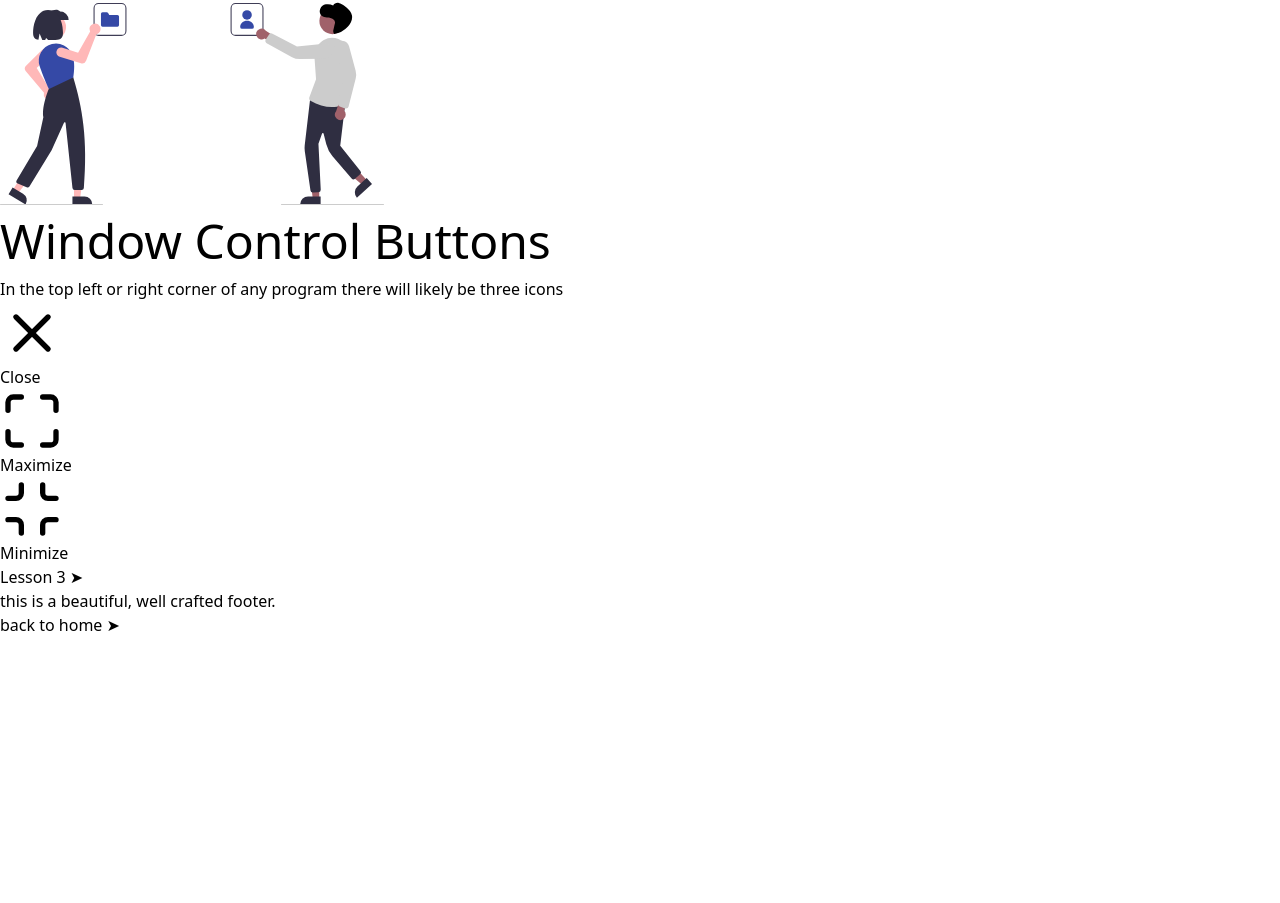
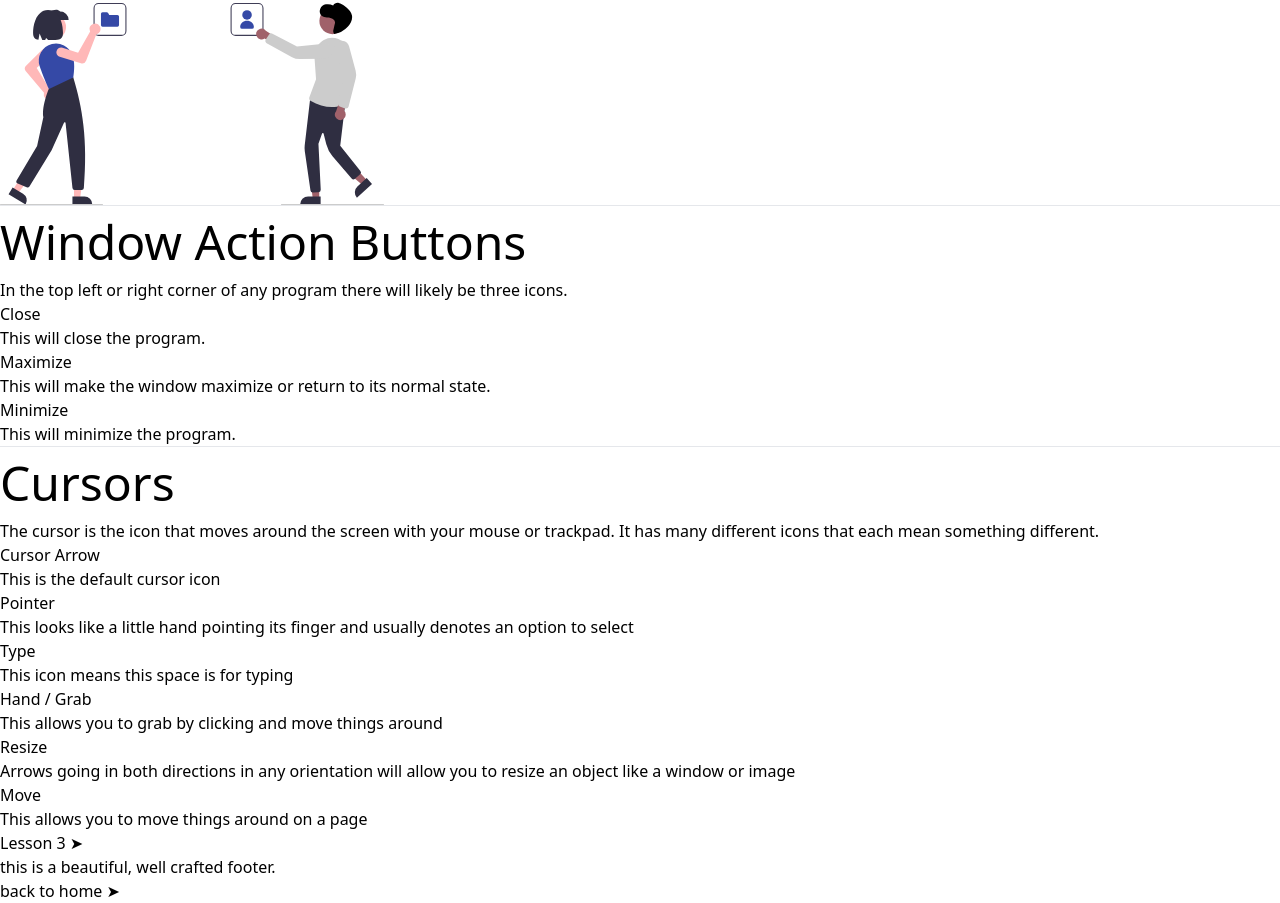
Before and after one commit to j-cleme/capstone_teaching-tech-lit, a SvelteKit app: page /icons in a window 1280 px wide. Shown: the part 751-1654 px from the top of the page. Before the commit the page ends 1388 px from the top, so only its background shows below. Built offline with nearby package versions, Linux system fonts and the light colour scheme.

Commit message:
Update +page.svelte

```diff
--- a/src/routes/icons/+page.svelte
+++ b/src/routes/icons/+page.svelte
@@ -18,7 +18,7 @@
 </svelte:head>
 
 <main>
-	<section class="flex flex-wrap justify-center items-center gap-x-10 p-8 border-2 rounded-lg w-fit
+	<section class="flex flex-wrap justify-center items-center gap-x-10 p-8 w-fit
 	m-auto" role="banner">
 		<section class="rounded p-8">
 			<h1 class="text-6xl text-slate-800 font-semibold">
@@ -33,26 +33,87 @@
 			<img src="assets/icons/icons.svg" alt="Icon Hero Image">
 		</aside>
 	</section>
+	<hr>
+	<section class=" flex flex-row p-8 m-auto">
+		<section class="lg:max-w-[45ch] p-4 mr-8 pr-8">
+			<h1 class=" text-3xl text-slate-800 font-semibold ">
+				Window <span class="text-[#ec598b]">Action</span> Buttons
+			</h1>
+			<p class=" pt-2 text-base text-slate-600 mb-3.5 ">
+				In the top left or right corner of any program there will likely be three icons.
+			</p>
+		</section>
+		<section role="contentinfo" class="flex flex-wrap justify-center items-center ">
+			<div class=" p-4 flex flex-col h-full border-r">
+				<!-- <X size={70} enable-background={false}/> -->
+				<h3 class=" text-xl text-slate-800">Close</h3>
+				<p class="text-slate-600">
+					This will <span class="text-[#ec598b]">close</span> the program.
+				</p>
+			</div>
+			<div class=" p-4 flex flex-col border-r h-full">
+				<h3 class=" text-xl text-slate-800">Maximize</h3>
+				<p class="text-slate-600 lg:max-w-[28ch]">
+					This will make the window <span class="text-[#ec598b]">maximize</span> or return to its normal state.
+				</p>
+			</div>
+			<div class=" p-4 flex flex-col h-full ">
+				<h3 class=" text-xl text-slate-800">Minimize</h3>
+				<p class="text-slate-600 lg:max-w-[28ch]">
+					This will <span class="text-[#ec598b]">minimize</span> the program.
+				</p>
+			</div>
+		</section>
 
-	<section class=" flex flex-col p-8 border-2 rounded-lg m-auto text-center w-fit ">
-		<h1 class=" text-5xl text-slate-800 font-semibold ">
-			Window Control Buttons
-		</h1>
-		<p class=" pt-3.5 text-xl text-slate-600 mb-3.5 ">
-			In the top left or right corner of any program there will likely be three icons
-		</p>
-		<section role="contentinfo" class=" flex flex-wrap justify-center items-center ">
-			<div class=" w-[150px] h-[150px] p-4 border rounded-lg m-auto flex flex-col justify-center items-center">
-				<X size="64"/>
-				<h3 class=" text-slate-600 text-3xl">Close</h3>
+	</section>
+	<hr>
+	<section class="flex flex-row p-8 m-auto">
+		<section class="lg:max-w-[45ch] mr-8 pr-8"role="contentinfo">
+			<h1 class=" text-3xl text-slate-800 font-semibold ">
+				Cursors
+			</h1>
+			<p class=" pt-2 text-base text-slate-600 mb-3.5 ">
+				The cursor is the icon that moves around the screen with your mouse or trackpad. It has many different icons that each mean something different.
+			</p>
+		</section>
+
+		<section role="contentinfo" class="grid grid-cols-3">
+			<div class="px-4 pb-4 flex flex-col h-full border-r border-b">
+				<!-- <X size={70} enable-background={false}/> -->
+				<h3 class=" text-xl text-slate-800">Cursor Arrow</h3>
+				<p class="text-slate-600">
+					This is the default cursor icon
+				</p>
 			</div>
-			<div class=" w-[150px] h-[150px] p-4 border rounded-lg m-auto flex flex-col justify-center items-center">
-				<Maximize size="64" class="responsive" />
-				<h3 class=" text-slate-600 text-3xl">Maximize</h3>
+			<div class="px-4 pb-4 flex flex-col border-r border-b h-full">
+				<h3 class=" text-xl text-slate-800">Pointer</h3>
+				<p class="text-slate-600 lg:max-w-[28ch]">
+					This looks like a little hand pointing its finger and usually denotes an option to select
+				</p>
 			</div>
-			<div class=" w-[150px] h-[150px] p-4 border rounded-lg m-auto flex flex-col justify-center items-center">
-				<Minimize size="64" class="responsive" />
-				<h3 class=" text-slate-600 text-3xl">Minimize</h3>
+			<div class="px-4 pb-4 flex flex-col h-full border-b">
+				<h3 class=" text-xl text-slate-800">Type</h3>
+				<p class="text-slate-600 lg:max-w-[28ch]">
+					This icon means this space is for typing
+				</p>
+			</div>
+			<div class=" p-4 flex flex-col h-full border-r">
+				<h3 class=" text-xl text-slate-800">Hand / Grab</h3>
+				<p class="text-slate-600 lg:max-w-[28ch]">
+					This allows you to grab by clicking and move things around
+				</p>
+			</div>
+			<div class=" p-4 flex flex-col h-full border-r">
+				<h3 class=" text-xl text-slate-800">Resize</h3>
+				<p class="text-slate-600 lg:max-w-[28ch]">
+					Arrows going in both directions in any orientation will allow you to resize an object like a window or image
+				</p>
+			</div>
+			<div class=" p-4 flex flex-col h-full ">
+				<h3 class=" text-xl text-slate-800">Move</h3>
+				<p class="text-slate-600 lg:max-w-[28ch]">
+					This allows you to move things around on a page
+				</p>
 			</div>
 		</section>
 	</section>
```
